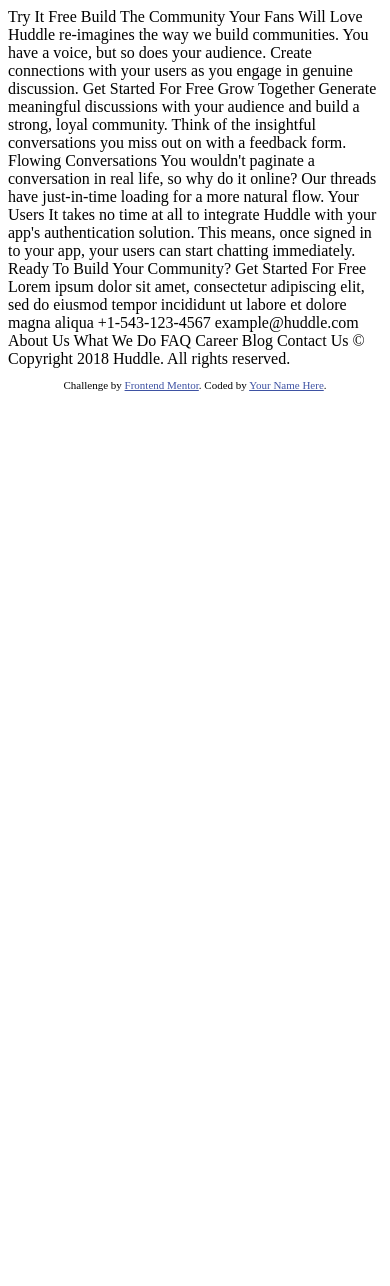
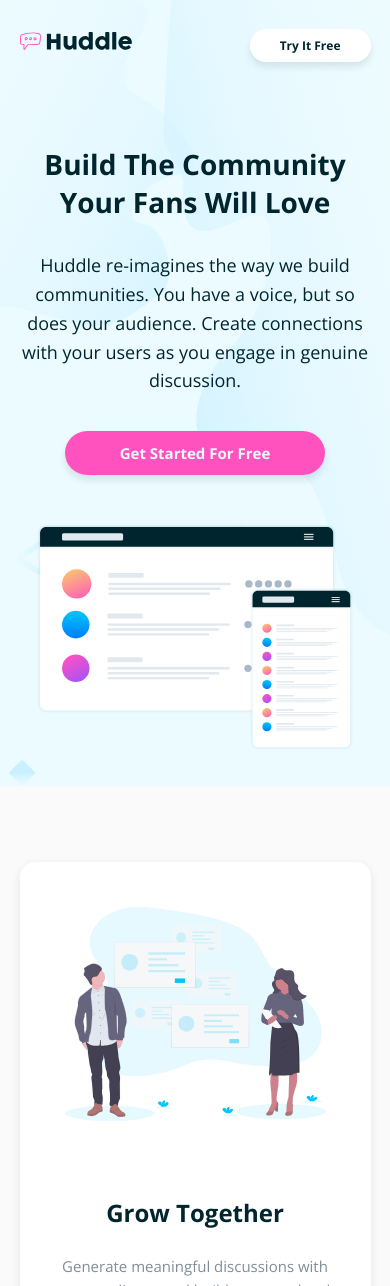
Before and after one commit to hamilton-i7/huddle_alternating, a plain HTML site: page root/index.html in a window 390 px wide. Shown: the top 1286 px of the page. Before the commit the page ends 844 px from the top, so only its background shows below. Drawn offline with nearby package versions, Linux system fonts and the light colour scheme.

Commit message:
finished classes design, header & infographic section

```diff
--- a/root/index.html
+++ b/root/index.html
@@ -2,21 +2,114 @@
 <html lang="en">
 <head>
   <meta charset="UTF-8">
-  <meta name="viewport" content="width=device-width, initial-scale=1.0"> <!-- displays site properly based on user's device -->
+  <meta name="viewport" content="width=device-width, initial-scale=1.0">
+  <meta name="description" content="Challenge by Frontend Mentor. Huddle landing page with alternating layout">
+  <meta name="keywords" content="challenge, frontend, webpage, responsive">
 
   <link rel="icon" type="image/png" sizes="32x32" href="./images/favicon-32x32.png">
+  <link href="https://fonts.googleapis.com/css2?family=Open+Sans:wght@400;700&family=Poppins:wght@600&display=swap" rel="stylesheet">
+  <link rel="stylesheet" href="https://use.fontawesome.com/releases/v5.3.1/css/all.css" integrity="sha384-mzrmE5qonljUremFsqc01SB46JvROS7bZs3IO2EmfFsd15uHvIt+Y8vEf7N7fWAU" crossorigin="anonymous">
+  <link rel="stylesheet" href="css/main.css">
 
   <title>Frontend Mentor | Huddle landing page with alternating feature blocks</title>
-
-  <!-- Feel free to remove these styles or customise in your own stylesheet 👍 -->
-  <style>
-    .attribution { font-size: 11px; text-align: center; }
-    .attribution a { color: hsl(228, 45%, 44%); }
-  </style>
 </head>
 <body>
+  <header class="header container">
+    <nav class="main-nav">
+      <div class="main-nav__logo-box">
+        <a href="#">
+          <img src="images/logo.svg" alt="Huddle logo" class="main-nav__logo">
+        </a>
+      </div>
 
-  Try It Free
+      <div class="main-nav__cta">
+        <a href="#" class="btn--s btn--white">try it free</a>
+      </div>
+    </nav>
+
+    <section class="hero">
+      <div class="hero__heading">
+        <h1 class="heading-primary">build the community your fans will love</h1>
+      </div>
+
+      <div class="hero__paragraph">
+        <p class="paragraph">
+          Huddle re-imagines the way we build communities. You have a voice, but so does your audience.
+          Create connections with your users as you engage in genuine discussion.
+        </p>
+      </div>
+
+      <div class="hero__cta">
+        <a href="" class="link btn-primary-1">get started for free</a>
+      </div>
+
+      <div class="hero__img-box">
+        <img src="images/illustration-mockups.svg" alt="Image displaying the users panel" class="hero__img">
+      </div>
+    </section>
+  </header>
+
+  <main class="infographic container">
+    <article class="card">
+      <div class="card__img-box">
+        <img src="images/illustration-grow-together.svg" alt="A man and a woman networking" class="card__img">
+      </div>
+
+      <div class="card__heading">
+        <h2 class="heading-secondary">grow together</h2>
+      </div>
+
+      <div class="card__paragraph">
+        <p class="paragraph--gray">
+          Generate meaningful discussions with your audience and build a strong, loyal community.
+          Think of the insightful conversations you miss out on with a feedback form.
+        </p>
+      </div>
+    </article>
+
+    <article class="card">
+      <div class="card__img-box">
+        <img src="images/illustration-flowing-conversation.svg" alt="4 persons reunited" class="card__img">
+      </div>
+
+      <div class="card__heading">
+        <h2 class="heading-secondary">flowing conversations</h2>
+      </div>
+
+      <div class="card__paragraph">
+        <p class="paragraph--gray">
+          You wouldn't paginate a conversation in real life, so why do it online? Our threads
+          have just-in-time loading for a more natural flow.
+        </p>
+      </div>
+    </article>
+
+    <article class="card">
+      <div class="card__img-box">
+        <img src="images/illustration-your-users.svg" alt="3 persons sharing their thoughts" class="card__img">
+      </div>
+
+      <div class="card__heading">
+        <h2 class="heading-secondary">your users</h2>
+      </div>
+
+      <div class="card__paragraph">
+        <p class="paragraph--gray">
+          It takes no time at all to integrate Huddle with your app's authentication solution.
+          This means, once signed in to your app, your users can start chatting immediately.
+        </p>
+      </div>
+    </article>
+  </main>
+
+  <footer>
+
+  </footer>
+</body>
+</html>
+
+<!--
+   Try It Free
 
   Build The Community Your Fans Will Love
 
@@ -60,11 +153,9 @@
 
   &copy; Copyright 2018 Huddle. All rights reserved.
 
-  <footer>
-    <p class="attribution">
+
+      <p class="attribution">
       Challenge by <a href="https://www.frontendmentor.io?ref=challenge" target="_blank">Frontend Mentor</a>.
       Coded by <a href="#">Your Name Here</a>.
     </p>
-  </footer>
-</body>
-</html>
+ -->
--- a/root/sass/abstracts/_mixins.scss
+++ b/root/sass/abstracts/_mixins.scss
@@ -0,0 +1,23 @@
+@mixin row {
+    display: flex;
+    flex-direction: row;
+}
+
+@mixin  column {
+    display: flex;
+    flex-direction: column;
+}
+
+@mixin flexRow($row) {
+    @if $row {
+        @include row();
+    }
+    @else {
+        @include column();
+    }
+}
+
+@mixin flexContent($align: stretch, $justify: flex-start) {
+    align-items: $align;
+    justify-content: $justify;
+}
--- a/root/sass/abstracts/_variables.scss
+++ b/root/sass/abstracts/_variables.scss
@@ -0,0 +1,9 @@
+$color-primary: #ff52bf;
+
+$color-neutral-1: #ebfbff;
+$color-neutral-2: #00252e;
+$color-neutral-3: #808d99;
+
+$color-white: #ffffff;
+$color-black: #272727;
+$color-light-gray-1: #fafafa;
--- a/root/sass/base/_reset.scss
+++ b/root/sass/base/_reset.scss
@@ -0,0 +1,20 @@
+*,
+*::before,
+*::after {
+    margin: 0;
+    padding: 0;
+    box-sizing: inherit;
+}
+
+html {
+    font-size: 62.5%;
+}
+
+body {
+    box-sizing: border-box;
+    overflow-x: hidden;
+}
+
+.container {
+    padding: 8% 5%;
+}
--- a/root/sass/base/_typography.scss
+++ b/root/sass/base/_typography.scss
@@ -0,0 +1,33 @@
+body {
+    color: $color-neutral-2;
+    font-family: "Open Sans", sans-serif;
+    font-weight: 400;
+    font-size: 1.8rem;
+}
+
+.heading {
+    text-align: center;
+    text-transform: capitalize;
+
+    &-primary {
+        @extend .heading;
+
+        font-size: 2.8rem;
+    }
+
+    &-secondary {
+        @extend .heading;
+
+        font-size: 2.4rem;
+    }
+}
+
+.paragraph {
+    line-height: 1.6;
+
+    &--gray {
+        @extend .paragraph;
+
+        color: $color-neutral-3;
+    }
+}
--- a/root/sass/components/_buttons.scss
+++ b/root/sass/components/_buttons.scss
@@ -0,0 +1,27 @@
+.btn {
+    border-radius: 30px;
+    box-shadow: 0 5px 7px rgba($color-neutral-2, .1);
+    color: currentColor;
+    font-weight: 700;
+    text-decoration: none;
+    text-transform: capitalize;
+
+    &-primary-1 {
+        @extend .btn;
+
+        background-color: $color-primary;
+        font-size: 1.5rem;
+        padding: 1.2rem 5.5rem;
+    }
+
+    &--s {
+        @extend .btn;
+
+        font-size: 1.2rem;
+        padding: .8rem 3rem;
+    }
+
+    &--white {
+        background-color: $color-white;
+    }
+}
--- /dev/null
+++ b/root/sass/components/_cards.scss
@@ -0,0 +1,28 @@
+.card {
+    @include flexRow(false);
+    @include flexContent($align: center, $justify: space-between);
+
+    background-color: $color-white;
+    border-radius: 15px;
+    box-shadow: 0 3px 8px rgba($color-black, .1);
+    margin: 4.5rem 0;
+
+    &__img-box {
+        padding: 4.5rem;
+        width: 100%;
+        .card__img {
+            width: 100%;
+        }
+    }
+
+    &__heading {
+        margin: 2.5rem 0;
+    }
+
+    &__paragraph {
+        font-size: 1.5rem;
+        margin-bottom: 3rem;
+        padding: 0 3rem;
+        text-align: center;
+    }
+}
--- a/root/sass/components/_links.scss
+++ b/root/sass/components/_links.scss
@@ -0,0 +1,5 @@
+.link {
+    color: currentColor;
+    text-decoration: none;
+    text-transform: capitalize;
+}
--- a/root/sass/layout/_header.scss
+++ b/root/sass/layout/_header.scss
@@ -0,0 +1,52 @@
+.header {
+    background-color: $color-neutral-1;
+    background-image: url(../images/bg-hero-mobile.svg);
+    background-position: center center;
+    background-size: cover;
+}
+
+.main-nav {
+    @include flexRow(true);
+    @include flexContent($align: center, $justify: space-between);
+
+    margin-bottom: 6rem;
+
+    &__logo-box {
+        width: 32%;
+
+        .main-nav__logo {
+            width: 100%;
+        }
+    }
+
+    &__cta {
+        color: $color-neutral-2;
+    }
+}
+
+.hero {
+    @include flexRow(false);
+    @include flexContent($align: center);
+
+    &__heading {
+        margin: 3rem 0;
+    }
+
+    &__paragraph {
+        margin-bottom: 1.5rem;
+        text-align: center;
+    }
+
+    &__cta {
+        color: $color-neutral-1;
+        margin: 3rem 0;
+    }
+
+    &__img-box {
+        margin-top: 3rem;
+        width: 90%;
+        .hero__img {
+            width: 100%;
+        }
+    }
+}
--- /dev/null
+++ b/root/sass/layout/_infographic.scss
@@ -0,0 +1,4 @@
+.infographic {
+    background-color: $color-light-gray-1;
+    padding-bottom: 50%;
+}
--- a/root/sass/main.scss
+++ b/root/sass/main.scss
@@ -0,0 +1,13 @@
+@import "abstracts/mixins";
+@import "abstracts/variables";
+
+@import "base/reset";
+@import "base/typography";
+
+@import "components/buttons";
+@import "components/cards";
+@import "components/links";
+
+@import "layout/footer";
+@import "layout/header";
+@import "layout/infographic";
```
Also changed, not shown: root/css/main.css (added), 1 other file.
